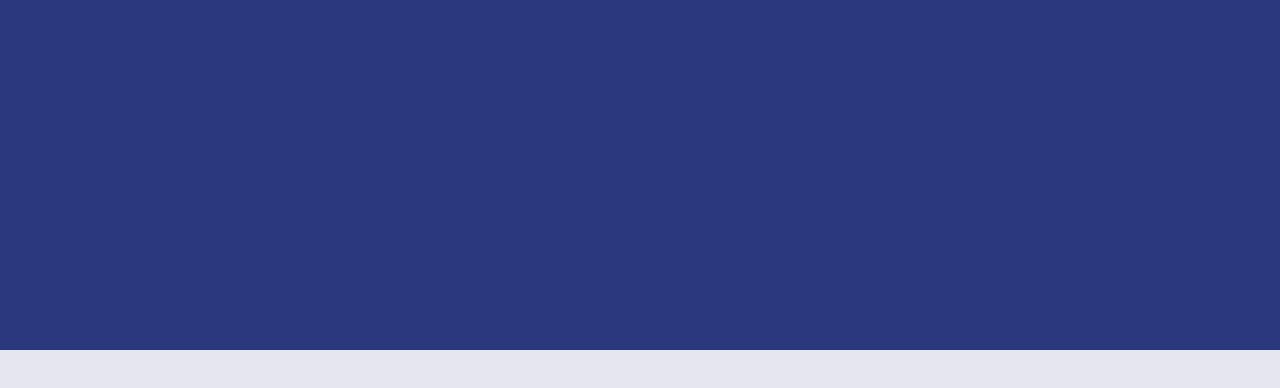
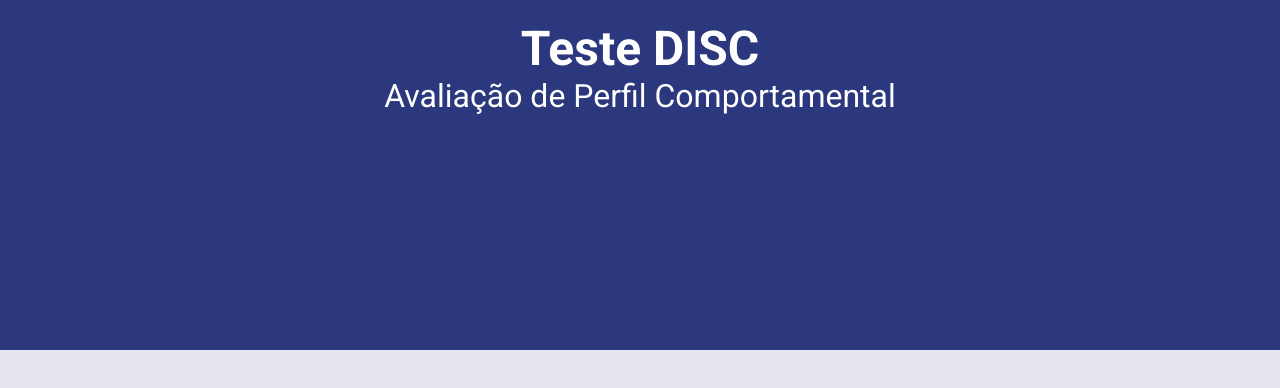
Before and after one commit to PauloSanches12/Projeto-TCC, a React (Create React App) app in the folder front-end/: page / in a window 1280 px wide. Shown: the top 388 px of the page. Built offline with nearby package versions, Linux system fonts and the light colour scheme.

Commit message:
Header criado

```diff
--- a/front-end/src/App.js
+++ b/front-end/src/App.js
@@ -1,9 +1,14 @@
-import { Section } from "./styles";
+import { Header, Section, Texto, Paragrafo } from "./styles";
 
 function App() {
   return (
       <>
-        <Section />
+        <Section>
+          <Header>
+            <Texto>Teste DISC</Texto>
+            <Paragrafo>Avaliação de Perfil Comportamental</Paragrafo>
+          </Header>
+        </Section>
       </>
   );
 }
--- a/front-end/src/styles.js
+++ b/front-end/src/styles.js
@@ -4,3 +4,25 @@ export const Section = styled.section`
     background: var(--top-section);
     height: 350px;
 `;
+
+export const Header = styled.header`
+  height: 150px;
+  font-Size: 32px;
+`;
+
+export const Texto = styled.h1`
+    display: flex;
+    flex-direction: column;
+    justify-content: center;
+    text-align: center;
+    padding-top: 20px;
+    color: var(--white);
+`;
+
+export const Paragrafo = styled.p`
+    display: flex;
+    flex-direction: column;
+    justify-content: center;
+    text-align: center;
+    color: var(--white);
+`;
```
